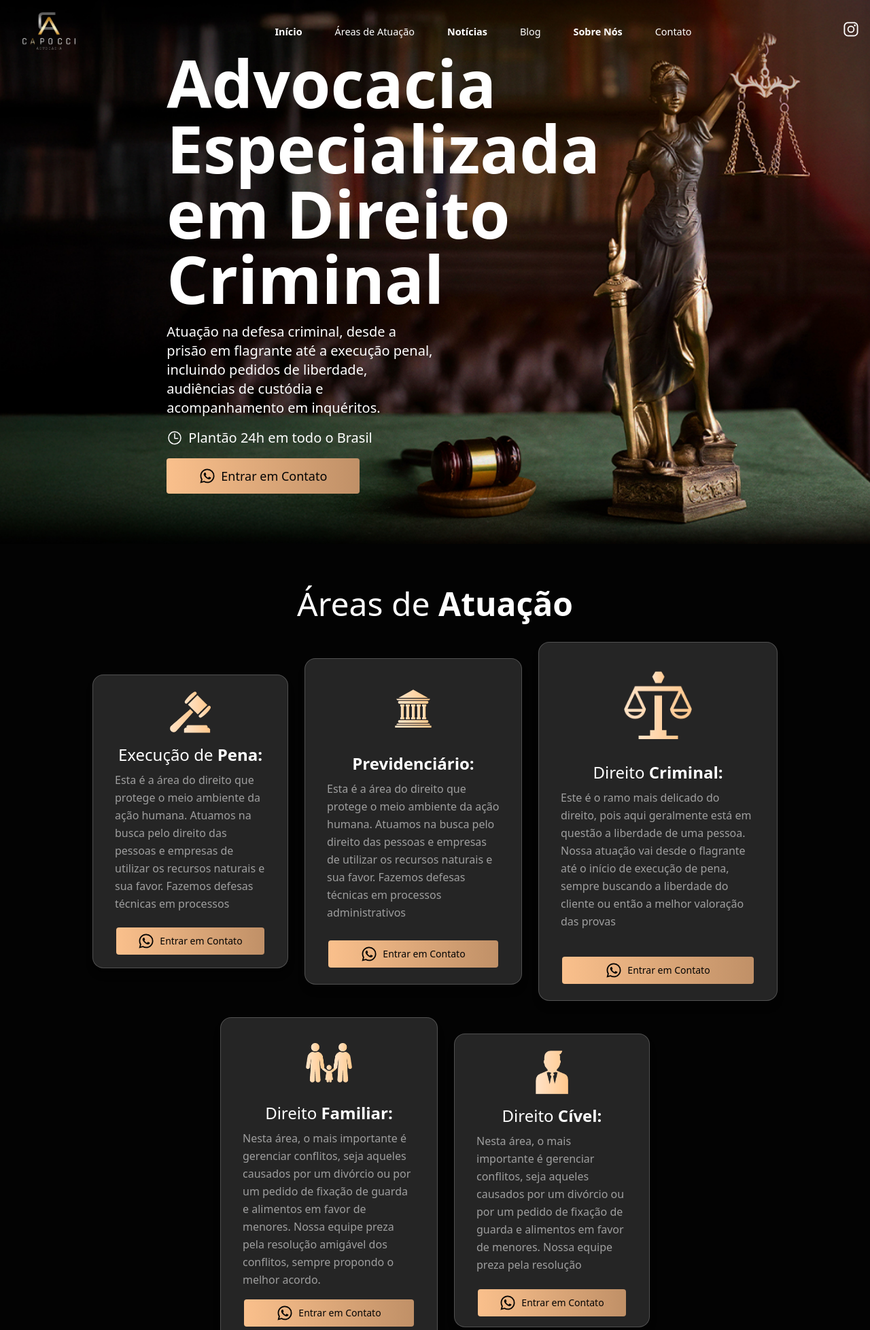
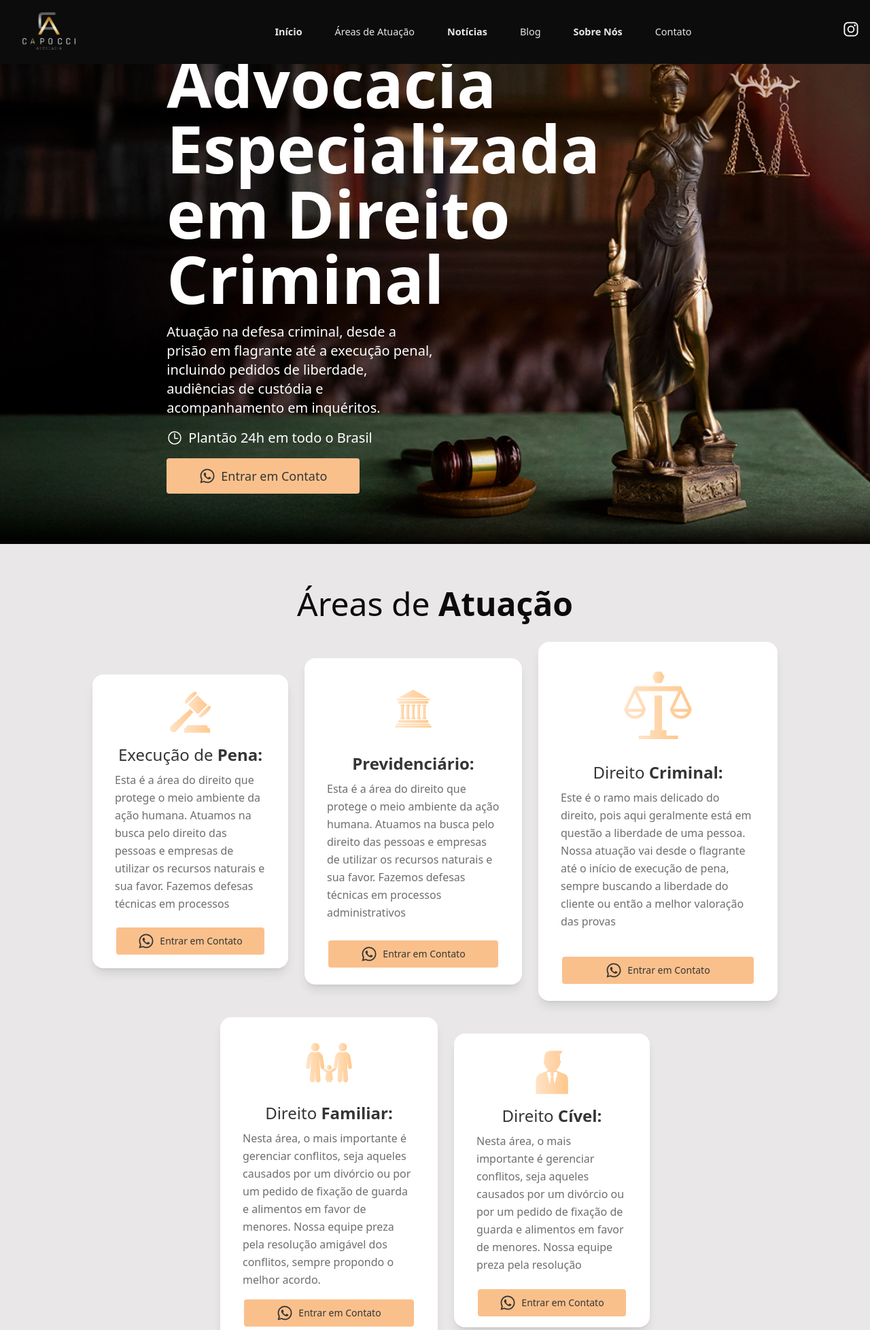
Before and after one commit to Rafael-273/blog_institucional, a Django app: template blog/templates/front/home.html in a window 1280 px wide. Shown: the top 1956 px of the page at 68% size. Run offline with Django 5.2, Linux system fonts and the light colour scheme; the template is opened without the code that fills it, so the values that code supplies are empty; some libraries are stand-ins or nearby versions.

Commit message:
feat: change layout site

```diff
--- a/blog/static/base.css
+++ b/blog/static/base.css
@@ -16,16 +16,15 @@
 }
 
 :root {
-    --primary-color: #030303;
-    --secondary-color-light: #FFFFFF;
-    --secondary-color-light-opacity: #b8b8b8d3;
-    --secondary-color-dark: #252525;
+    --primary-color: #E9E7E7;
+    --secondary-color-light: #353535;
+    --secondary-color-light-opacity: #505050d3;
+    --secondary-color-dark: #FFFFFF;
     --accent-color: #FAC08C;
     --accent-color-gradient: #c09067;
     --tertiary-color: #C2876B;
     --subcolor-dark: #0c0c0c;
 }
-
 
 ::-webkit-scrollbar {
     background: transparent;
--- a/blog/templates/front/about.html
+++ b/blog/templates/front/about.html
@@ -19,7 +19,7 @@
         </div>
 
         <div class="flex-1 flex flex-col gap-4 p-4 text-lg leading-relaxed">
-            <h1 class="text-3xl text-[var(--accent-color)] leading-tight">Quem <b>Somos?</b></h1>
+            <h1 class="text-5xl text-[var(--subcolor-dark)] leading-tight">Quem <b>Somos?</b></h1>
             <p class="text-[var(--secondary-color-light)]">
                 Seja bem-vindo ao CAPOCCI ADVOCACIA, liderado por Aline Capocci, uma advogada criminalista com mais de oito anos de experiência. Ao longo da minha trajetória profissional, atuei em mais de dois mil processos, incluindo casos de grande repercussão e participação em grandes operações em todo o país.
 
@@ -34,14 +34,14 @@
 
     <section class="flex flex-col items-center p-6">
         <div class="w-full lg:w-3/4 flex flex-col items-center text-lg text-gray-700 leading-relaxed">
-            <h1 class="text-3xl leading-tight mb-6 text-[var(--accent-color)]">Nossa <b>Equipe</b></h1>
+            <h1 class="text-3xl leading-tight mb-6 text-[var(--subcolor-dark)]">Nossa <b>Equipe</b></h1>
             <div class="flex flex-wrap justify-center gap-8 md:gap-12">
                 <div class="flex flex-col items-center gap-4 order-1 md:order-2">
                     <div class="relative w-60 h-60 rounded-full overflow-hidden">
                         <img src="{% static 'assets/aline.jpg' %}" alt="Foto de Dayane" class="w-full h-full object-cover" style="object-position: center bottom; transform: scale(1.2);">
                     </div>
                     <div class="text-center">
-                        <h4 class="text-xl font-semibold text-[var(--accent-color)]">Aline Capocci</h4>
+                        <h4 class="text-xl font-semibold text-[var(--secondary-color-light)]">Aline Capocci</h4>
                         <h5 class="text-[var(--secondary-color-light)]">Advogada Criminalista</h5>
                     </div>
                 </div>
--- a/blog/templates/front/home.html
+++ b/blog/templates/front/home.html
@@ -32,7 +32,7 @@
                     <b>Plantão 24h</b> em todo o Brasil
                 </h5>
             </div>
-            <div class="w-full sm:w-auto flex items-center justify-center bg-gradient-to-r from-[var(--accent-color)] to-[var(--accent-color-gradient)] text-[var(--primary-color)] py-3 px-12 rounded gap-2 cursor-pointer">
+            <div class="w-full sm:w-auto flex items-center justify-center bg-[var(--accent-color)] text-[var(--secondary-color-light)] py-3 px-12 rounded gap-2 cursor-pointer">
                 <ion-icon class="text-xl sm:text-2xl" name="logo-whatsapp"></ion-icon>
                 <h5 class="text-sm sm:text-lg lg:text-lg">Entrar em Contato</h5>
             </div>
@@ -41,9 +41,9 @@
         <div class="hidden lg:block lg:w-1/12"></div>
     </div>
     <div class="p-16 flex flex-col gap-8 items-center">
-        <h1 class="text-3xl md:text-5xl text-[var(--secondary-color-light)]">Áreas de <b>Atuação</b></h1>
+        <h1 class="text-3xl md:text-5xl text-[var(--subcolor-dark)]">Áreas de <b>Atuação</b></h1>
         <div class="flex flex-wrap justify-center gap-6 px-4 md:px-10 items-center">
-            <div class="border border-white border-opacity-20 bg-[var(--secondary-color-dark)] rounded-2xl p-6 shadow-lg hover:shadow-2xl transition-shadow  w-[22rem] h-[27rem] md:w-[18rem] md:h-[27rem] flex flex-col items-center gap-4">
+            <div class="cursor-pointer border border-white border-opacity-20 bg-[var(--secondary-color-dark)] rounded-2xl p-6 shadow-lg transition-shadow  w-[22rem] h-[27rem] md:w-[18rem] md:h-[27rem] flex flex-col items-center gap-4">
                 <div class="w-1/4 h-1/4 flex justify-center items-center">
                     <img src="{% static 'assets/icons/pena.png' %}" alt="">
                 </div>
@@ -53,13 +53,13 @@
                         Esta é a área do direito que protege o meio ambiente da ação humana. Atuamos na busca pelo direito das pessoas e empresas de utilizar os recursos naturais e sua favor. Fazemos defesas técnicas em processos administrativos
                     </p>
                 </div>
-                <div class="flex items-center justify-center bg-gradient-to-r from-[var(--accent-color)] to-[var(--accent-color-gradient)] text-[var(--primary-color)] py-2 px-16 md:px-8 rounded gap-2 cursor-pointer">
+                <div class="flex items-center justify-center bg-[var(--accent-color)] text-[var(--secondary-color-light)] py-2 px-16 md:px-8 rounded gap-2 cursor-pointer">
                     <ion-icon class="text-xl sm:text-2xl" name="logo-whatsapp"></ion-icon>
                     <h5 class="text-sm sm:text-sm lg:text-sm">Entrar em Contato</h5>
                 </div>
             </div>
 
-            <div class="border border-white border-opacity-20 bg-[var(--secondary-color-dark)] rounded-2xl p-6 shadow-lg hover:shadow-2xl transition-shadow w-[22rem] h-[27rem] md:w-[20rem] md:h-[30rem] flex flex-col items-center gap-4">
+            <div class="cursor-pointer border border-white border-opacity-20 bg-[var(--secondary-color-dark)] rounded-2xl p-6 shadow-lg transition-shadow w-[22rem] h-[27rem] md:w-[20rem] md:h-[30rem] flex flex-col items-center gap-4">
                 <div class="w-1/4 h-1/4 flex justify-center items-center">
                     <img class="w-4/5" src="{% static 'assets/icons/previdenciario.png' %}" alt="">
                 </div>
@@ -69,13 +69,13 @@
                         Esta é a área do direito que protege o meio ambiente da ação humana. Atuamos na busca pelo direito das pessoas e empresas de utilizar os recursos naturais e sua favor. Fazemos defesas técnicas em processos administrativos
                     </p>
                 </div>
-                <div class="flex items-center justify-center bg-gradient-to-r from-[var(--accent-color)] to-[var(--accent-color-gradient)] text-[var(--primary-color)] py-2 px-16 md:px-12 rounded gap-2 cursor-pointer">
+                <div class="flex items-center justify-center bg-[var(--accent-color)] text-[var(--secondary-color-light)] py-2 px-16 md:px-12 rounded gap-2 cursor-pointer">
                     <ion-icon class="text-xl sm:text-2xl" name="logo-whatsapp"></ion-icon>
                     <h5 class="text-sm sm:text-sm lg:text-sm">Entrar em Contato</h5>
                 </div>
             </div>
 
-            <div class="border border-white border-opacity-20 bg-[var(--secondary-color-dark)] rounded-2xl p-6 shadow-lg hover:shadow-2xl transition-shadow w-[22rem] h-[33rem] flex flex-col items-center gap-4">
+            <div class="cursor-pointer border border-white border-opacity-20 bg-[var(--secondary-color-dark)] rounded-2xl p-6 shadow-lg transition-shadow w-[22rem] h-[33rem] flex flex-col items-center gap-4">
                 <div class="w-1/3 h-1/3 flex justify-center items-center">
                     <img src="{% static 'assets/icons/criminal.png' %}" alt="">
                 </div>
@@ -85,13 +85,13 @@
                         Este é o ramo mais delicado do direito, pois aqui geralmente está em questão a liberdade de uma pessoa. Nossa atuação vai desde o flagrante até o início de execução de pena, sempre buscando a liberdade do cliente ou então a melhor valoração das provas
                     </p>
                 </div>
-                <div class="flex items-center justify-center bg-gradient-to-r from-[var(--accent-color)] to-[var(--accent-color-gradient)] text-[var(--primary-color)] py-2 px-16 rounded gap-2 cursor-pointer">
+                <div class="flex items-center justify-center bg-[var(--accent-color)] text-[var(--secondary-color-light)] py-2 px-16 rounded gap-2 cursor-pointer">
                     <ion-icon class="text-xl sm:text-2xl" name="logo-whatsapp"></ion-icon>
                     <h5 class="text-sm sm:text-sm lg:text-sm">Entrar em Contato</h5>
                 </div>
             </div>
 
-            <div class="border border-white border-opacity-20 bg-[var(--secondary-color-dark)] rounded-2xl p-6 shadow-lg hover:shadow-2xl transition-shadow w-[22rem] h-[27rem] md:w-[20rem] md:h-[30rem] flex flex-col items-center gap-4">
+            <div class="cursor-pointer border border-white border-opacity-20 bg-[var(--secondary-color-dark)] rounded-2xl p-6 shadow-lg transition-shadow w-[22rem] h-[27rem] md:w-[20rem] md:h-[30rem] flex flex-col items-center gap-4">
                 <div class="w-1/4 h-1/4 flex justify-center items-center">
                     <img src="{% static 'assets/icons/familiar.png' %}" alt="">
                 </div>
@@ -101,13 +101,13 @@
                         Nesta área, o mais importante é gerenciar conflitos, seja aqueles causados por um divórcio ou por um pedido de fixação de guarda e alimentos em favor de menores. Nossa equipe preza pela resolução amigável dos conflitos, sempre propondo o melhor acordo.
                     </p>
                 </div>
-                <div class="flex items-center justify-center bg-gradient-to-r from-[var(--accent-color)] to-[var(--accent-color-gradient)] text-[var(--primary-color)] py-2 px-16 md:px-12 rounded gap-2 cursor-pointer">
+                <div class="flex items-center justify-center bg-[var(--accent-color)] text-[var(--secondary-color-light)] py-2 px-16 md:px-12 rounded gap-2 cursor-pointer">
                     <ion-icon class="text-xl sm:text-2xl" name="logo-whatsapp"></ion-icon>
                     <h5 class="text-sm sm:text-sm lg:text-sm">Entrar em Contato</h5>
                 </div>
             </div>
 
-            <div class="border border-white border-opacity-20 bg-[var(--secondary-color-dark)] rounded-2xl p-6 shadow-lg hover:shadow-2xl transition-shadow w-[22rem] h-[27rem] md:w-[18rem] md:h-[27rem] flex flex-col items-center gap-4">
+            <div class="cursor-pointer border border-white border-opacity-20 bg-[var(--secondary-color-dark)] rounded-2xl p-6 shadow-lg transition-shadow w-[22rem] h-[27rem] md:w-[18rem] md:h-[27rem] flex flex-col items-center gap-4">
                 <div class="w-1/5 h-1/5 flex justify-center items-center">
                     <img src="{% static 'assets/icons/civel.png' %}" alt="">
                 </div>
@@ -117,7 +117,7 @@
                         Nesta área, o mais importante é gerenciar conflitos, seja aqueles causados por um divórcio ou por um pedido de fixação de guarda e alimentos em favor de menores. Nossa equipe preza pela resolução amigável dos conflitos
                     </p>
                 </div>
-                <div class="flex items-center justify-center bg-gradient-to-r from-[var(--accent-color)] to-[var(--accent-color-gradient)] text-[var(--primary-color)] py-2 px-16 md:px-8 rounded gap-2 cursor-pointer">
+                <div class="flex items-center justify-center bg-[var(--accent-color)] text-[var(--secondary-color-light)] py-2 px-16 md:px-8 rounded gap-2 cursor-pointer">
                     <ion-icon class="text-xl sm:text-2xl" name="logo-whatsapp"></ion-icon>
                     <h5 class="text-sm sm:text-sm lg:text-sm">Entrar em Contato</h5>
                 </div>
@@ -134,7 +134,7 @@
                 <br><br>
                 No CAPOCCI ADVOCACIA, nossa missão é garantir uma defesa robusta e eficaz em todas as etapas do processo criminal. Com uma equipe dedicada, oferecemos suporte desde a fase investigativa até o cumprimento da pena.
             </h5>
-            <div class="w-full sm:w-auto flex items-center justify-center bg-gradient-to-r from-[var(--accent-color)] to-[var(--accent-color-gradient)] text-[var(--primary-color)] py-3 px-8 rounded gap-2 cursor-pointer transition-transform hover:scale-105">
+            <div class="w-full sm:w-auto flex items-center justify-center bg-[var(--accent-color)] text-[var(--secondary-color-light)] py-3 px-8 rounded gap-2 cursor-pointer transition-transform hover:scale-105">
                 <ion-icon class="text-xl sm:text-2xl" name="logo-whatsapp"></ion-icon>
                 <h5 class="text-sm sm:text-lg lg:text-lg">Entrar em Contato</h5>
             </div>
@@ -149,8 +149,8 @@
                     <div class="flex justify-center mb-4">
                         <ion-icon class="text-5xl text-[var(--accent-color)]" name="trophy-outline"></ion-icon>
                     </div>
-                    <h3 class="text-xl font-semibold text-white mb-2">Atendimento em <b>todo Brasil</b></h3>
-                    <p class="leading-relaxed text-gray-400">
+                    <h3 class="text-xl font-semibold text-[var(--secondary-color-light)] mb-2">Atendimento em <b>todo Brasil</b></h3>
+                    <p class="leading-relaxed text-[var(--secondary-color-light-opacity)]">
                         Localizado na cidade de Cambé-PR, a CAPOCCI ADVOCACIA atende clientes em todo o país por meio de atendimento online, proporcionando comodidade e acessibilidade a todos que buscam nossa assistência jurídica especializada.
                     </p>
                 </div>
@@ -159,8 +159,8 @@
                     <div class="flex justify-center mb-4">
                         <ion-icon class="text-5xl text-[var(--accent-color)]" name="people-outline"></ion-icon>
                     </div>
-                    <h3 class="text-xl font-semibold text-white mb-2">Assessoria <b>Personalizada</b></h3>
-                    <p class="leading-relaxed text-gray-400">
+                    <h3 class="text-xl font-semibold text-[var(--secondary-color-light)] mb-2">Assessoria <b>Personalizada</b></h3>
+                    <p class="leading-relaxed text-[var(--secondary-color-light-opacity)]">
                         Somos especializados em VOCÊ. Aqui na CAPOCCI ADVOCACIA cuidamos de cada caso de forma totalmente personalizada, trazendo mais segurança, conforto e credibilidade aos nossos clientes.
                     </p>
                 </div>
@@ -171,8 +171,8 @@
                             gavel
                         </span>
                     </div>
-                    <h3 class="text-xl font-semibold text-white mb-2">Defesa, liberdade e <b>absolvição</b></h3>
-                    <p class="leading-relaxed text-gray-400">
+                    <h3 class="text-xl font-semibold text-[var(--secondary-color-light)] mb-2">Defesa, liberdade e <b>absolvição</b></h3>
+                    <p class="leading-relaxed text-[var(--secondary-color-light-opacity)]">
                         Para nós, você não será “apenas mais um cliente”. Nosso foco é totalmente destinado a defender seus direitos e trazer sua liberdade à tona. Tenha ao seu lado uma equipe de peso, honesta e com experiência.
                     </p>
                 </div>
--- a/blog/templates/parciais/menu.html
+++ b/blog/templates/parciais/menu.html
@@ -1,5 +1,5 @@
 {% load static %}
-<header class="bg-transparent w-full transition duration-800 ease-in-out fixed left-0 z-50" id="navbar" style="top: -2px;">
+<header class="{% if request.resolver_match.view_name == 'home' %} bg-transparent {% else %} bg-[var(--subcolor-dark)] {% endif %} w-full transition duration-800 ease-in-out fixed left-0 z-50" id="navbar" style="top: -2px;">
     <nav class="container mx-auto flex justify-between items-center p-4 h-24">
         <button id="menu-toggle" class="flex items-center text-4xl md:hidden focus:outline-none ml-2">
             <ion-icon name="menu-outline" style="color: var(--secondary-color-light);"></ion-icon>
@@ -16,12 +16,12 @@
 
         <div class="hidden md:flex md:flex-grow md:items-center md:justify-between">
             <ul class="flex space-x-12 mx-auto">
-                <li><a href="{% url 'home' %}" class="font-semibold  text-[0.9rem] hover:text-black transition duration-500" style="color: var(--secondary-color-light);">Início</a></li>
-                <li><a href="" class="text-[0.9rem] hover:text-black transition duration-500" style="color: var(--secondary-color-light);">Áreas de Atuação</a></li>
-                <li><a href="" class="font-semibold text-[0.9rem] hover:text-black transition duration-500" style="color: var(--secondary-color-light);">Notícias</a></li>
-                <li><a href="{% url 'articles' %}" class="text-[0.9rem] hover:text-black transition duration-500" style="color: var(--secondary-color-light);">Blog</a></li>
-                <li><a href="{% url 'about' %}" class="font-semibold text-[0.9rem] hover:text-black transition duration-500" style="color: var(--secondary-color-light);">Sobre Nós</a></li>
-                <li><a href="{% url 'contact' %}" class="text-[0.9rem] hover:text-black transition duration-500" style="color: var(--secondary-color-light);">Contato</a></li>
+                <li><a href="{% url 'home' %}" class="font-semibold  text-[0.9rem] hover:text-black transition duration-500" style="color: var(--primary-color);">Início</a></li>
+                <li><a href="" class="text-[0.9rem] hover:text-black transition duration-500" style="color: var(--primary-color);">Áreas de Atuação</a></li>
+                <li><a href="" class="font-semibold text-[0.9rem] hover:text-black transition duration-500" style="color: var(--primary-color);">Notícias</a></li>
+                <li><a href="{% url 'articles' %}" class="text-[0.9rem] hover:text-black transition duration-500" style="color: var(--primary-color);">Blog</a></li>
+                <li><a href="{% url 'about' %}" class="font-semibold text-[0.9rem] hover:text-black transition duration-500" style="color: var(--primary-color);">Sobre Nós</a></li>
+                <li><a href="{% url 'contact' %}" class="text-[0.9rem] hover:text-black transition duration-500" style="color: var(--primary-color);">Contato</a></li>
             </ul>
         </div>
 
@@ -44,11 +44,19 @@
 
 <script src="https://code.jquery.com/jquery-3.6.0.min.js"></script>
 <script>
+    $(document).ready(function() {
+        var isHome = "{{ request.resolver_match.view_name }}" === "home";
+
         function updateNavbarColor() {
+            if (!isHome) {
+                $('#navbar').removeClass('bg-transparent').addClass('bg-[var(--subcolor-dark)]');
+                return;
+            }
+
             if (!$('#mobile-menu').hasClass('hidden') || $(window).scrollTop() > 50) {
-            $('#navbar').css('background', 'var(--subcolor-dark)');
+                $('#navbar').removeClass('bg-transparent').addClass('bg-[var(--subcolor-dark)]');
             } else {
-            $('#navbar').css('background', 'transparent');
+                $('#navbar').removeClass('bg-[var(--subcolor-dark)]').addClass('bg-transparent');
             }
         }
 
@@ -68,8 +76,6 @@
             updateNavbarColor();
         });
 
-    $(document).ready(function() {
         updateNavbarColor();
     });
-
 </script>
```
Also changed, not shown: blog/templates/front/article_list.html (+27 -80 lines), blog/templates/front/contact.html (+8 -8 lines), blog/media/article_covers/pexels-cottonbro-8382599.jpg (added). Lines whose indentation alone changed are shown as unchanged.
